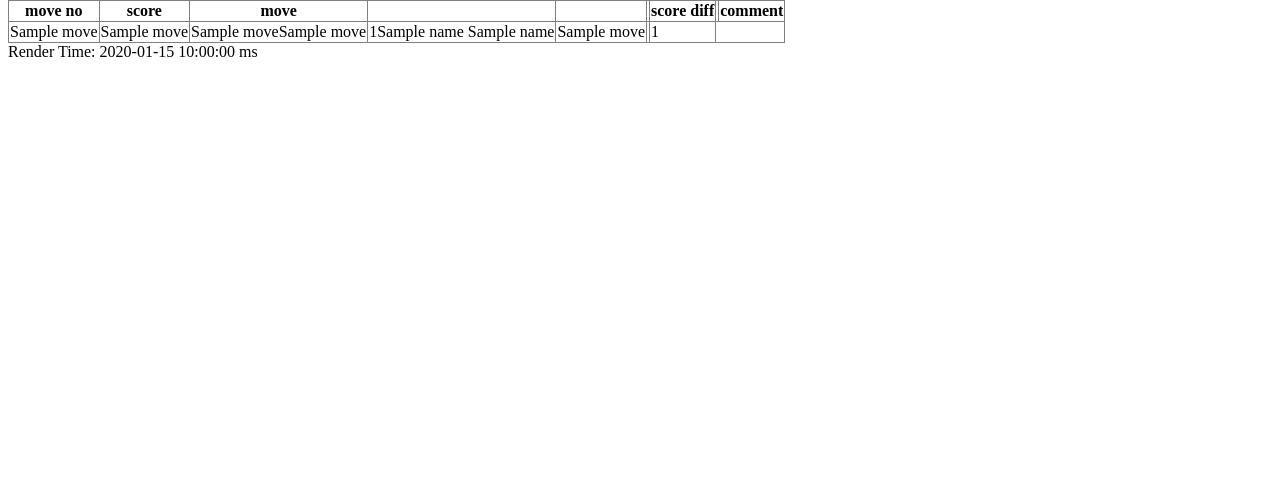
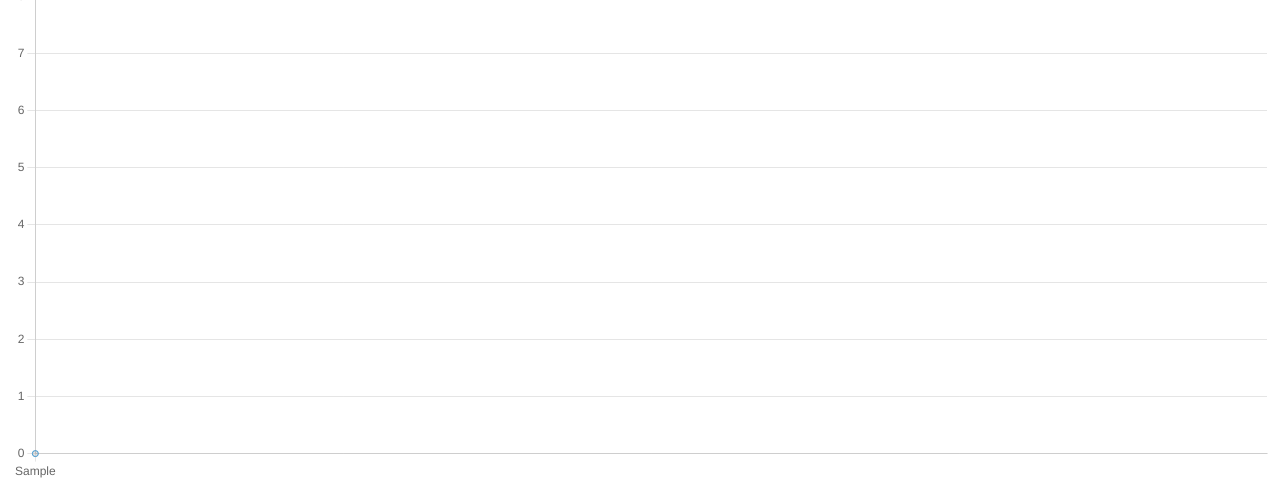
Before and after one commit to SirNytram/chess-blunder-analysis, a Flask app: template templates/index.html in a window 1280 px wide. Shown: the part 390-871 px from the top of the page. Before the commit the page ends 447 px from the top, so only its background shows below. Run offline with Flask 2, Linux system fonts and the light colour scheme; the template is opened without the code that fills it: most values are stand-ins (such as "Sample title", 1, 10 or a date in 2020).

Commit message:
cleanup variables for jinja processing

```diff
--- a/main.py
+++ b/main.py
@@ -192,7 +192,7 @@
                         top_moves = stockfish.get_top_moves(3)
 
                 topstr = ''
-                top_moves_str = []
+                top_moves = []
                 for cur_top_move in top_moves:
                     top_square1_src = f'{cur_top_move["Move"]}'[0:2]
                     top_piece1 = f'{prev_board.piece_at(chess.parse_square(top_square1_src))}'.upper()
@@ -208,10 +208,11 @@
                         top_mate = f'M{cur_top_move["Mate"]}'
 
                     topstr = f'{topstr} {top_piece1}{top_square1} ({top_centipawn1}{top_mate})    '
-                    top_moves_str.append([top_piece1, top_square1, top_centipawn1, top_mate])
+                    top_moves.append({
+                        'move': top_piece1+top_square1,
+                        'score': top_centipawn1 + top_mate
+                    })
 
-                if len(top_moves_str) == 0:
-                    top_moves_str = ['','','']
 
                 notfound = ' '
                 if topstr.find(f'{piece}{square}') == -1 and topstr != '':
@@ -219,7 +220,19 @@
 
                 line = f'{highlight} {movenostr}  ({scorestr})  {piece}{square}{notfound}            {topstr} {highlight_suf} '
                 output += f'{line}<br>\n'
-                moves.append([highlight, movenostr, scorestr, piece, square, top_moves_str, highlight_suf, scoregraph])
+                # moves.append([highlight, movenostr, scorestr, piece, square, top_moves_str, highlight_suf, scoregraph])
+                moves.append(
+                    {
+                        'move_no':movenostr,
+                        'score': scorestr,
+                        'score_graph': scoregraph,
+                        'move':piece+square,
+                        'score_diff': highlight_suf,
+                        'comment': highlight,
+                        'top_moves': top_moves
+                    }
+
+                )
                 print(line)
 
                 moveno+=0.5
--- a/templates/index.html
+++ b/templates/index.html
@@ -22,7 +22,7 @@
     <script>
       const labels = [
       {% for move in moves %}
-        '{{move[1]}}',
+        '{{move['move_no']}}',
         {% endfor %}
       ];
 
@@ -33,7 +33,7 @@
           label: 'Score',
           backgroundColor: 'rgb(255, 99, 132)',
           borderColor: 'rgb(255, 99, 132)',
-          data: [ {% for move in moves %}{{move[7]}},{% endfor %} ],
+          data: [ {% for move in moves %}{{move['score_graph']}},{% endfor %} ],
         },
         {
           label: 'Mid Line',
@@ -68,25 +68,21 @@
           <th>move no</th>
           <th>score</th>
           <th>move</th>
-          <th></th>
-          <th></th>
-          <th></th>
           <th>score diff</th>
           <th></th>
           <th>comment</th>
         </thead>
         {% for move in moves %}
         <tr>
-          <td>{{move[1]}}</td>
-          <td>{{move[2]}}</td>
-          <td>{{move[3]}}{{move[4]}}</td>
-          {% for top_move in move[5] %}
-          <td>{{top_move[0]}}{{top_move[1]}} {{top_move[2]}}</td>
+          <td>{{move['move_no']}}</td>
+          <td>{{move['score']}}</td>
+          <td>{{move['move']}}</td>
+          {% for top_move in move['top_moves'] %}
+          <td>{{top_move['move']}} {{top_move['score']}}</td>
           {% endfor %}
-
-          <td>{{move[6]}}</td>
+          <td>{{move['score_diff']}}</td>
           <td></td>
-          <td>{{move[0]}}</td>
+          <td>{{move['comment']}}</td>
         </tr>
         {% endfor %}
 
```
